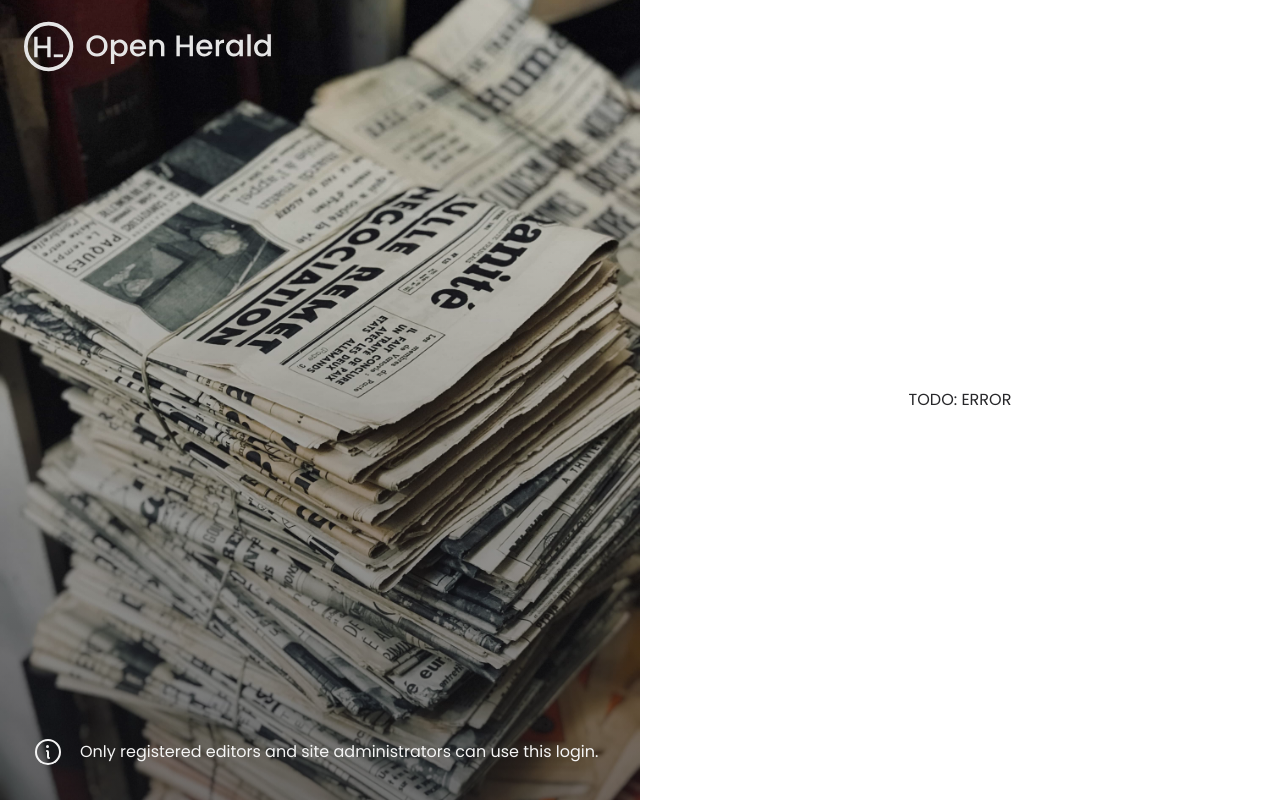
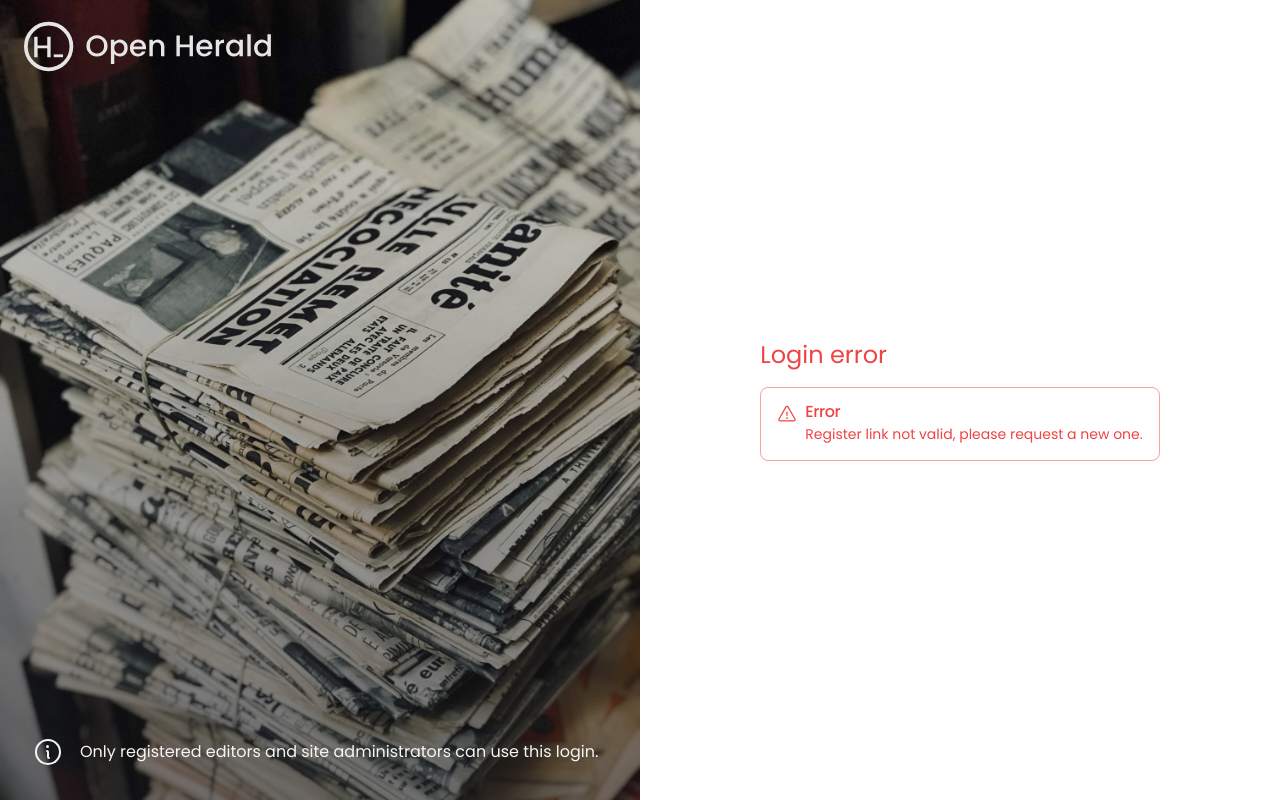
Before and after one commit to pavece/OpenHerald, a Next.js app: page /auth/register/1 in a window 1280 px wide. Built offline with nearby package versions, Linux system fonts and the light colour scheme; no server answers; the database is empty.

Commit message:
Update auth layout and add error messages

```diff
--- a/src/actions/auth/register-link-actions.ts
+++ b/src/actions/auth/register-link-actions.ts
@@ -43,7 +43,7 @@ export const verifyLink = async (id: string) => {
 		if (!registerAuth || registerAuth.used) {
 			return {
 				ok: false,
-				message: 'Register link not valid',
+				message: 'Register link not valid, please request a new one.',
 			};
 		}
 
@@ -52,7 +52,7 @@ export const verifyLink = async (id: string) => {
 		if (linkExpired) {
 			return {
 				ok: false,
-				message: 'This registration link has expired',
+				message: 'This registration link has expired, please request a new one.',
 			};
 		}
 
@@ -63,7 +63,7 @@ export const verifyLink = async (id: string) => {
 	} catch (error) {
 		return {
 			ok: false,
-			message: 'An error occurred while checking the link',
+			message: 'An error occurred while checking the link, try again later.',
 		};
 	}
 };
--- a/src/app/auth/layout.tsx
+++ b/src/app/auth/layout.tsx
@@ -27,7 +27,7 @@ export default function RootLayout({
 					<div className='lg:hidden block'>
 						<NavBar />
 					</div>
-					<main className='grid grid-cols-1 lg:grid-cols-2 lg:h-screen'>
+					<main className='grid grid-cols-1 lg:grid-cols-2 lg:min-h-screen'>
 						<LoginImageContainer />
 						<div className='flex lg:items-center justify-center py-10 lg:py-0'>{children}</div>
 					</main>
--- a/src/app/auth/register/[id]/page.tsx
+++ b/src/app/auth/register/[id]/page.tsx
@@ -1,7 +1,9 @@
 import { verifyLink } from '@/actions/auth/register-link-actions';
 import { auth } from '@/auth';
 import { RegisterForm } from '@/components/auth/register-form';
+import { Alert, AlertTitle, AlertDescription } from '@/components/ui/alert';
 import { redirect } from 'next/navigation';
+import { PiWarning } from 'react-icons/pi';
 
 type Props = {
 	params: {
@@ -18,8 +20,13 @@ export default async function RegisterPage({ params: { id } }: Props) {
 
 	if (!checkLinkResult.ok) {
 		return (
-			<div>
-				<h1>TODO: ERROR</h1>
+			<div className='px-4'>
+				<h1 className='text-red-500 text-2xl mb-4'>Login error</h1>
+				<Alert className='max-w-[500px]' variant='destructive'>
+					<PiWarning size={20} />
+					<AlertTitle>Error</AlertTitle>
+					<AlertDescription>{checkLinkResult.message}</AlertDescription>
+				</Alert>
 			</div>
 		);
 	}
--- a/src/components/auth/login-image-container.tsx
+++ b/src/components/auth/login-image-container.tsx
@@ -4,10 +4,10 @@ import { NavBar } from './nav-bar';
 export const LoginImageContainer = () => {
 	return (
 		<div
-			className='w-full h-screen bg-center bg-cover bg-no-repeat hidden lg:block'
+			className='w-full min-h-screen bg-center bg-cover bg-no-repeat hidden lg:block'
 			style={{ backgroundImage: "url('/images/login-image.jpg')" }}
 		>
-			<div className='flex justify-between flex-col w-full h-screen bg-gradient-to-b from-zinc-800/10 to-zinc-900/60'>
+			<div className='flex justify-between flex-col w-full h-full bg-gradient-to-b from-zinc-800/10 to-zinc-900/60'>
 				<NavBar />
 				<div className='text-neutral-100 p-8 flex items-center gap-4'>
 					<PiInfo size={32} />
```
